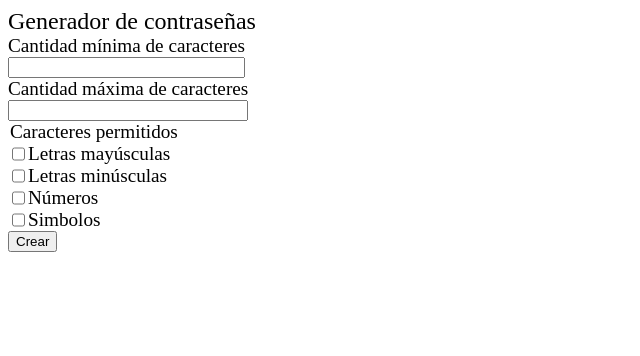
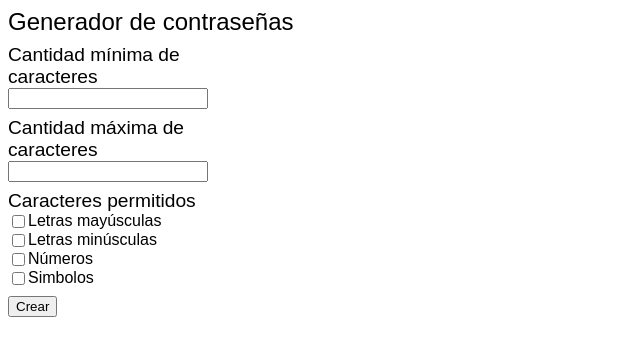
Before and after one commit to ivan2467/ejercicios-TS-volumen-1, a website built with Vite: page ejer-7-ts-vol-1/index.html in a window 1280 px wide. Shown: the whole page, without its empty margins (0-640 px from the left). Built offline with nearby package versions, Linux system fonts and the light colour scheme.

Commit message:
add ejer7

```diff
--- a/ejer-7-ts-vol-1/src/components/form/form.css
+++ b/ejer-7-ts-vol-1/src/components/form/form.css
@@ -1,25 +1,32 @@
+:root {
+  font-family: Arial, Helvetica, sans-serif;
+}
+
 #form {
   display: flex;
   flex-flow: column;
+  gap: 0.5rem;
+  width: fit-content;
+}
+
+#form .title {
+  font-size: 1.5rem;
 }
 
 label {
   display: flex;
   flex-flow: column;
-  width: fit-content;
+  width: 200px;
 }
 
 button {
   width: fit-content;
 }
 
-p {
-  margin: 0;
-}
-
-label,
+label > p,
 legend {
   font-size: 1.2rem;
+  padding: 0;
 }
 
 fieldset {
@@ -27,18 +34,18 @@ fieldset {
   padding: 0;
   margin: 0;
 
-  & label {
+  label {
     padding: 0;
     flex-flow: row nowrap;
     width: auto;
 
-    & input {
+    input {
     }
-    & span {
+    span {
     }
   }
 }
 
-#form .title {
-  font-size: 1.5rem;
+p {
+  margin: 0;
 }
```
